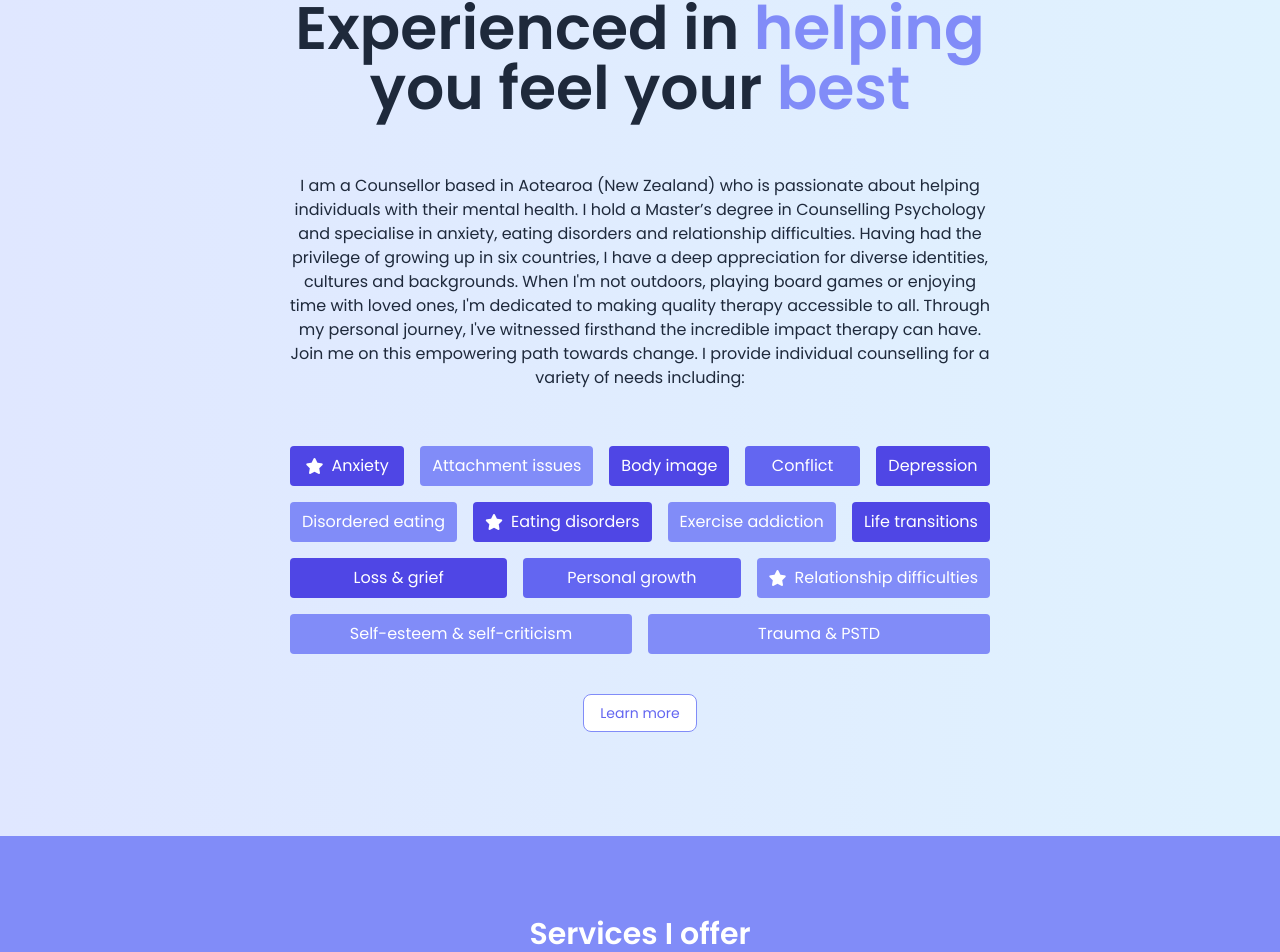
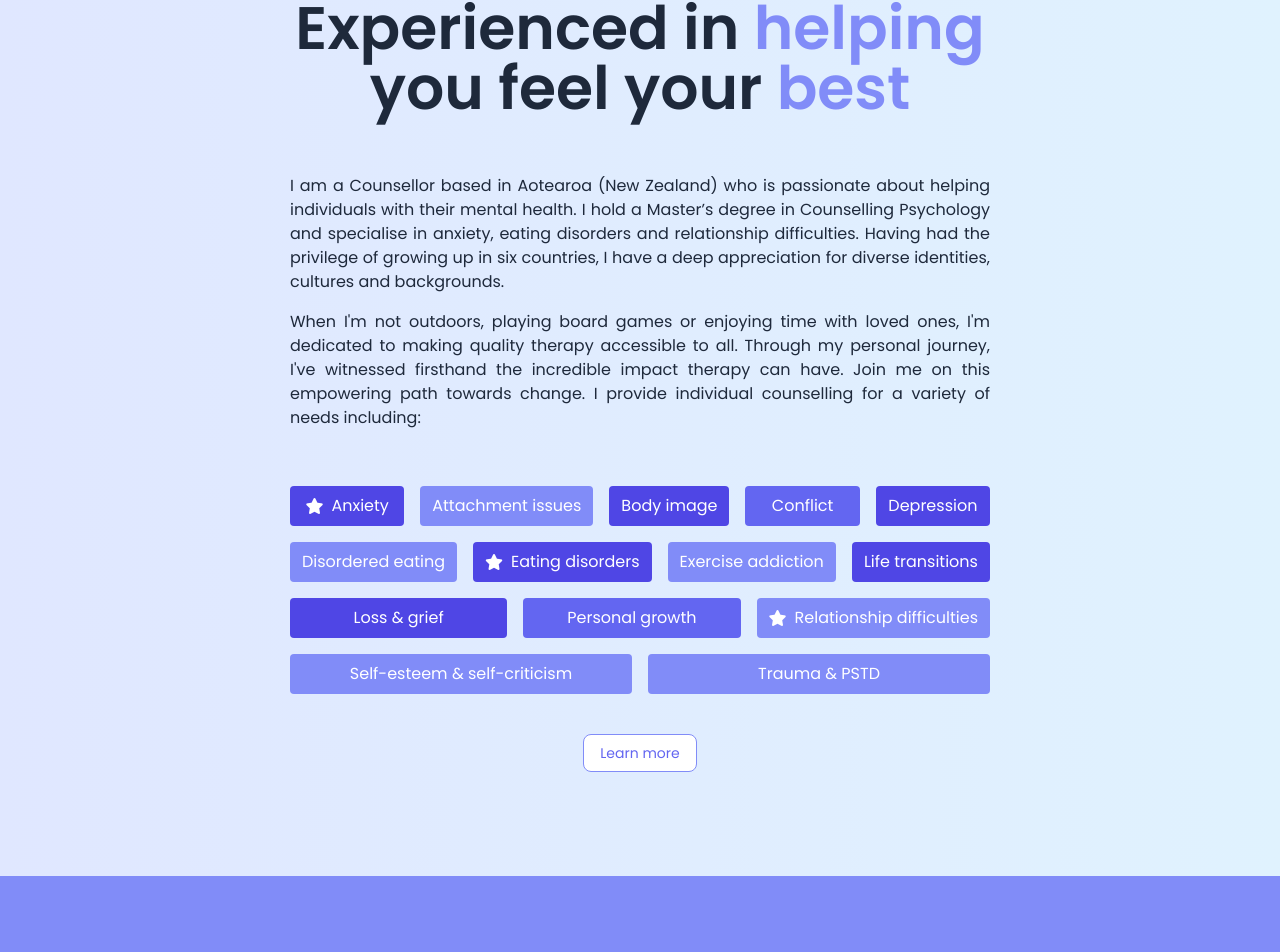
Before and after one commit to jamezmca/rebecca-v2, a SvelteKit app: page / in a window 1280 px wide. Shown: the part 919-1871 px from the top of the page. Built offline with nearby package versions, Linux system fonts and the light colour scheme.

Commit message:
Update +page.svelte

```diff
--- a/src/routes/+page.svelte
+++ b/src/routes/+page.svelte
@@ -230,21 +230,27 @@
             Experienced in <b class="text-indigo-400">helping</b> you feel your
             <b class="text-indigo-400">best</b>
         </h1>
-        <p
-            class="text-sm sm:text-base max-w-[700px] mx-auto w-full text-center"
+        <div
+            class="flex flex-col gap-4 text-sm sm:text-base max-w-[700px] mx-auto w-full text-center sm:text-justify"
         >
-            I am a Counsellor based in Aotearoa (New Zealand) who is passionate
-            about helping individuals with their mental health. I hold a
-            Master’s degree in Counselling Psychology and specialise in anxiety,
-            eating disorders and relationship difficulties. Having had the
-            privilege of growing up in six countries, I have a deep appreciation
-            for diverse identities, cultures and backgrounds. When I'm not
-            outdoors, playing board games or enjoying time with loved ones, I'm
-            dedicated to making quality therapy accessible to all. Through my
-            personal journey, I've witnessed firsthand the incredible impact
-            therapy can have. Join me on this empowering path towards change. I
-            provide individual counselling for a variety of needs including:
-        </p>
+            <p class="">
+                I am a Counsellor based in Aotearoa (New Zealand) who is
+                passionate about helping individuals with their mental health. I
+                hold a Master’s degree in Counselling Psychology and specialise
+                in anxiety, eating disorders and relationship difficulties.
+                Having had the privilege of growing up in six countries, I have
+                a deep appreciation for diverse identities, cultures and
+                backgrounds.
+            </p>
+            <p class="">
+                When I'm not outdoors, playing board games or enjoying time with
+                loved ones, I'm dedicated to making quality therapy accessible
+                to all. Through my personal journey, I've witnessed firsthand
+                the incredible impact therapy can have. Join me on this
+                empowering path towards change. I provide individual counselling
+                for a variety of needs including:
+            </p>
+        </div>
         <div
             class="flex items-center flex-wrap gap-2 sm:gap-4 max-w-[700px] mx-auto w-full justify-center"
         >
@@ -386,7 +392,7 @@
         <p>Copyright © 2023 Becky Bradley Counselling</p>
         <a
             class="text-indigo-400"
-            href="https://www.linkedin.com/in/jamezmcarthur/"
+            href="https://www.smoljames.com"
             target="_blank">Website by James Development</a
         >
     </div>
```
